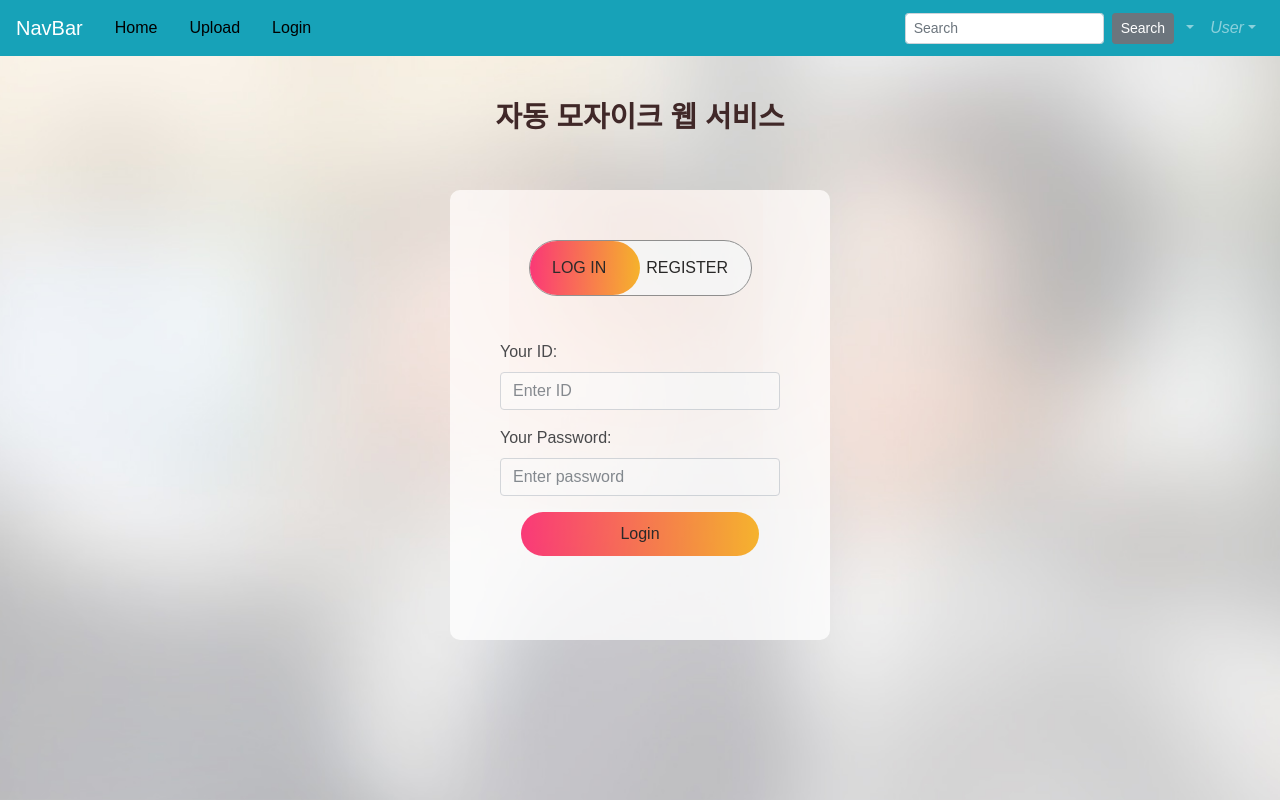
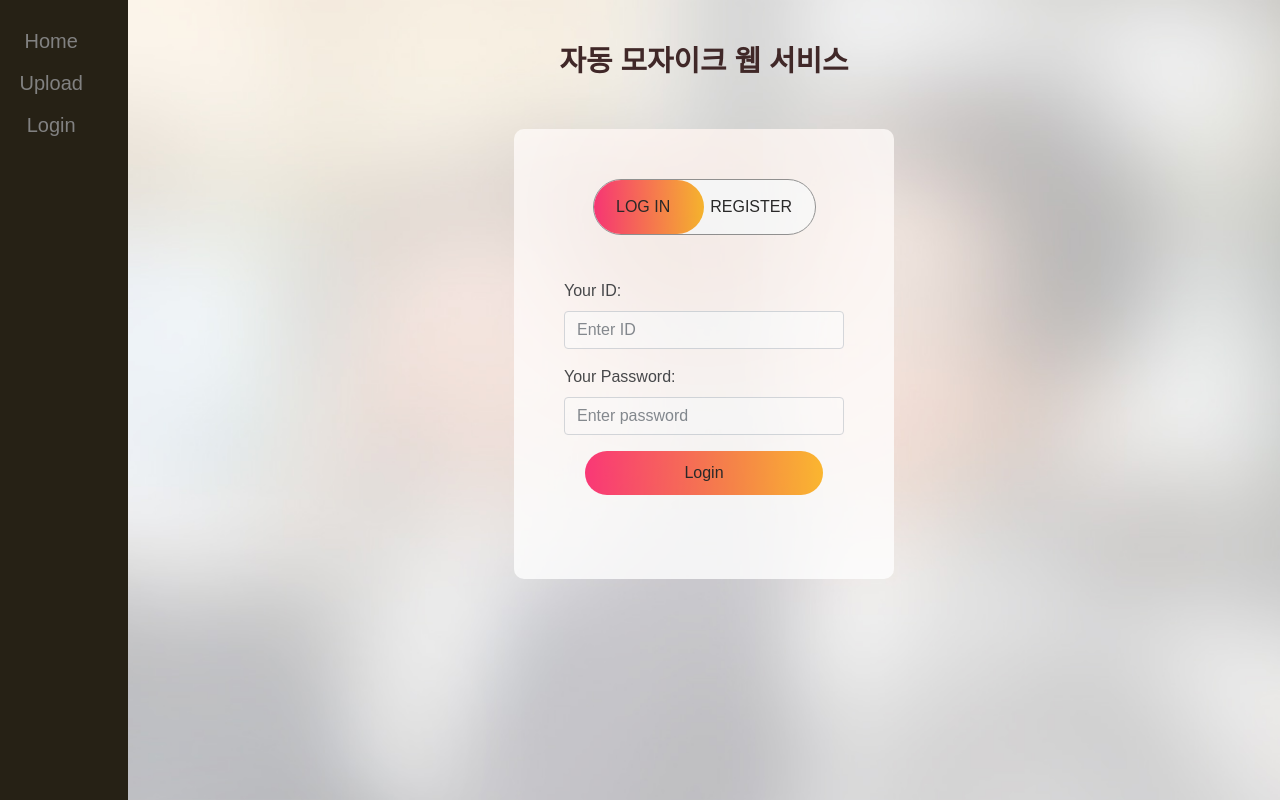
Before and after one commit to osamhack2020/Cloud_BlurPencil_GonNyong4, a Vue app in the folder client/: page /login in a window 1280 px wide. Built offline with nearby package versions, Linux system fonts and the light colour scheme.

Commit message:
Update navigation upside to leftside

```diff
--- a/client/src/App.vue
+++ b/client/src/App.vue
@@ -1,9 +1,13 @@
 <template>
   <div id="app">
+    <div class ="child_1">
+		<select-page/>
 
-    <select-page/>
-    <router-view/>
-  </div>
+	</div>
+    <div class = "child_2">
+		<router-view/>
+	</div>
+    </div>
 </template>
 
 
@@ -27,8 +31,14 @@ body{
 }
 #app {
   text-align: center;
-
+  display : flex;
 }
+	.child_1{
+		flex : 1;
+	}
+	.child_2{
+		flex : 9;
+	}
 
 #nav {
   padding: 30px;
--- a/client/src/assets/style.css
+++ b/client/src/assets/style.css
@@ -1,12 +1,14 @@
 * {
     font-family: sans-serif;
 }
-.wraps {
-    width: 100%;
-    background-position: center;
+.Login {
+    width: 90%;
+    height : 100%;
+	background-position: center;
     background-size: cover;
     position: absolute;
 	margin : 0;
+
 }
 .message{
 	padding-top : 40px;
--- a/client/src/components/SelectPage.vue
+++ b/client/src/components/SelectPage.vue
@@ -1,9 +1,121 @@
 <template>
-  <!-- <div class="select">
-    <router-link to="/">Home</router-link> |
-    <router-link to="/upload">Upload</router-link> |
-    <router-link to="/login">Login</router-link>
-  </div> -->
+  <div class="sidenav">
+    <div v-for="item in items" :key="item.link_to" class = "sidemenu">
+      <template v-if="item.link_to !== ''">
+      <router-link :to="item.link_to">{{item.title}}</router-link>
+      </template>
+      <template v-else>
+        <button @click="clickMenuBtn($event)" class="dropdown-btn">{{item.title}}</button>
+        <div class="dropdown-container">
+        <div v-for="subItem in item.sub_menu" :key="subItem.link_to">
+          <router-link :to="subItem.link_to">{{subItem.title}}</router-link>
+        </div>
+        </div>
+      </template>
+    </div>
+  </div>
+</template>
+
+<script>
+  const menuList = [
+    { title: 'Home', link_to: '/'},
+    { title: 'Upload', link_to: '/upload'},
+    // { title: 'Test', link_to: '', sub_menu:
+    //   [
+    //     { title: 'Test1', link_to: '/test1' },
+    //     { title: 'Test2', link_to: '/test2' },
+    //     { title: 'Test3', link_to: '/test3' }
+    //   ]
+    // },
+	{ title: 'Login', link_to: '/login'},
+  ]
+
+  export default {
+    data(){
+		return{
+			items : menuList,
+		}
+    },
+    methods: {
+      clickMenuBtn: function(event) {
+        if(event.target.nextElementSibling.style.display === 'none' ) {
+          event.target.nextElementSibling.style.display = 'block';
+        } else {
+          event.target.nextElementSibling.style.display = 'none';
+        }
+      }
+    }
+  }
+
+</script>
+
+<style>
+	.sidenav {
+		height: 100%;
+		width: 10%;
+		position: fixed;
+		z-index: 1;
+		top: 0;
+		left: 0;
+		background-color: #262115;
+		overflow-x: hidden;
+		padding-top: 20px;
+	}
+	.sidemenu:hover{
+		background-color : #898870;
+	}
+
+	.sidenav a, .dropdown-btn {
+		padding: 6px 6px 6px 6px;
+		text-decoration: none;
+		font-size: 20px;
+		color: #818181;
+		display: block;
+		border: none;
+		background: none;
+		width:80%;
+		text-align: center;
+		cursor: pointer;
+		outline: none;
+	}
+
+	/* When you mouse over the navigation links, change their color		*/
+	.sidenav a:hover {
+		color: #f1f1f1;
+	}
+	/* On smaller screens, where height is less than 450px, change the style of the sidebar (less padding and a smaller font size) */
+	@media screen and (max-height: 450px) {
+		.sidenav {padding-top: 15px;}
+		.sidenav a {font-size: 18px;}
+	}
+
+	/* On mouse-over */
+	.sidenav a:hover, .dropdown-btn:hover {
+		color: #f1f1f1;
+	}
+	/* Add an active class to the active dropdown button */
+	.active {
+		background-color: green;
+		color: white;
+	}
+
+	/* Dropdown container (hidden by default). Optional: add a lighter background color and some left padding to change the design of the dropdown content */
+	.dropdown-container {
+		display: none;
+		background-color: #5eaf13;
+		padding-left: 8px;
+	}
+
+	/* Optional: Style the caret down icon */
+	.fa-caret-down {
+		float: right;
+		padding-right: 8px;
+	}
+</style>
+
+
+<!-- <template>
+
 	<div>
 		<b-navbar toggleable="lg" type="dark" variant="info">
 		<b-navbar-brand href="#">NavBar</b-navbar-brand>
@@ -15,10 +127,8 @@
 				<b-nav-item><router-link to="/"><p class ="listyle">Home</p></router-link></b-nav-item>
 				<b-nav-item><router-link to="/upload"><p class ="listyle">Upload</p></router-link></b-nav-item>
 				<b-nav-item><router-link to="/login"><p class ="listyle">Login</p></router-link></b-nav-item>
-			<!-- <b-nav-item href="#" disabled>Disabled</b-nav-item> -->
 			</b-nav>
 
-			<!-- Right aligned nav items -->
 			<b-navbar-nav class="ml-auto">
 				<b-nav-form>
 					<b-form-input size="sm" class="mr-sm-2" placeholder="Search"></b-form-input>
@@ -33,7 +143,6 @@
 				</b-nav-item-dropdown>
 
 				<b-nav-item-dropdown right>
-					<!-- Using 'button-content' slot -->
 					<template v-slot:button-content>
 					<em>User</em>
 					</template>
@@ -51,3 +160,4 @@
 		margin : 0;
 	}
 </style>
+ -->
--- a/client/src/views/Login.vue
+++ b/client/src/views/Login.vue
@@ -1,6 +1,5 @@
 <template>
     <div class = "Login">
-		<div class="wraps">
 			<div class = "message">
 				<p>자동 모자이크 웹 서비스</p>
 			</div>
@@ -27,9 +26,10 @@
 								v-model="loginUser.password"
 								required
 								placeholder="Enter password"
+								@keyup.enter="login"
 							></b-form-input>
 						</b-form-group>
-						<button class="submit" @click = "login">Login</button>
+						<button class="submit" @click = "login" >Login</button>
 					</div>
 				</div>
 				<div class = "Register">
@@ -48,13 +48,13 @@
 								v-model="registerUser.password"
 								required
 								placeholder="Enter password"
+								@keyup.enter="register"
 							></b-form-input>
 						</b-form-group>
 						<button class="submit" @click = "register">Register</button>
 					</div>
 				</div>
             </div>
-        </div>
 	</div>
 </template>
 
@@ -140,5 +140,6 @@
 
 <!-- Add "scoped" attribute to limit CSS to this component only -->
 <style>
+
     @import '../assets/style.css'
 </style>
```
